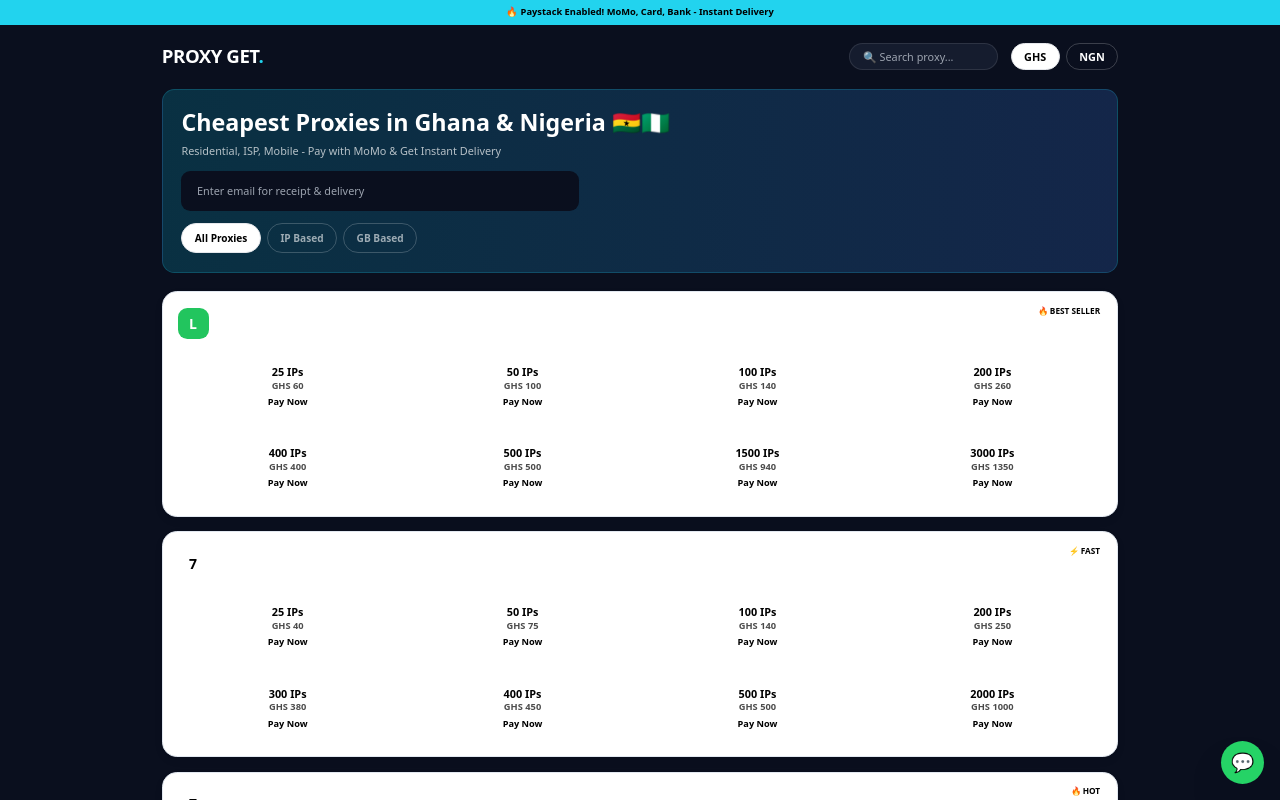
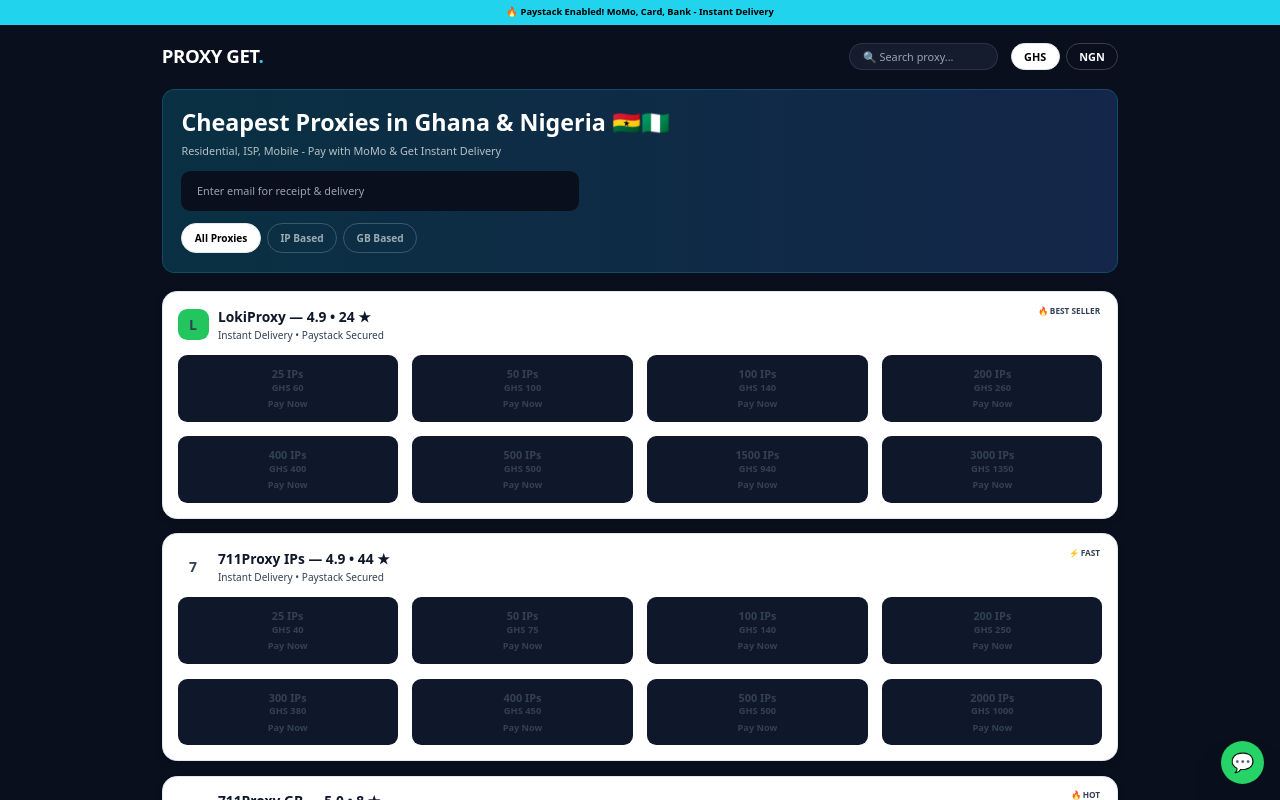
Before and after one commit to degraftquans-png/proxy-client-store, a React (Vite) app: page / in a window 1280 px wide. Shown: the top 800 px of the page. Built offline with nearby package versions, Linux system fonts and the light colour scheme; no server answers; the database is empty.

Commit message:
fix proxy names visible

```diff
--- a/src/index.css
+++ b/src/index.css
@@ -11,6 +11,7 @@
   font-family: 'Inter', sans-serif !important;
   background: #f8fafc !important;
   zoom: 0.92;
+  color: #0f172a !important;
 }
 
 /* PRO CARD DESIGN */
@@ -32,6 +33,40 @@
   gap: 16px !important;
 }
 
+/* FORCE PROXY NAMES VISIBLE - FIX */
+.grid > div h1,
+.grid > div h2,
+.grid > div h3,
+.grid > div h4 {
+  color: #0f172a !important;
+  font-weight: 700 !important;
+  font-size: 15px !important;
+  opacity: 1 !important;
+}
+.grid > div p,
+.grid > div span,
+.grid > div div {
+  color: #334155 !important;
+  opacity: 1 !important;
+}
+/* If names were white before */
+.grid > div * {
+  color: #334155;
+}
+.grid > div h1,
+.grid > div h2,
+.grid > div h3 {
+  color: #0f172a !important;
+}
+
+/* BADGE / PRICE */
+.grid > div button {
+  background: #0f172a !important;
+  color: white !important;
+  border-radius: 10px !important;
+  font-weight: 600 !important;
+}
+
 @media (max-width: 640px) {
   html { font-size: 11px !important; }
   body { zoom: 0.85; }
```
